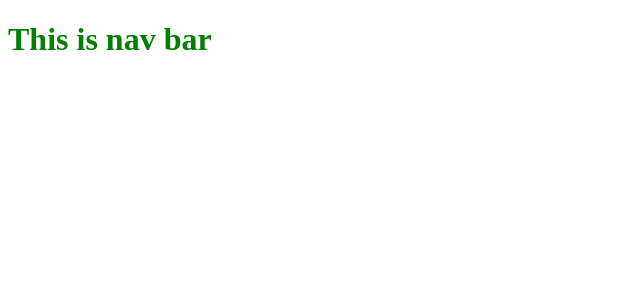
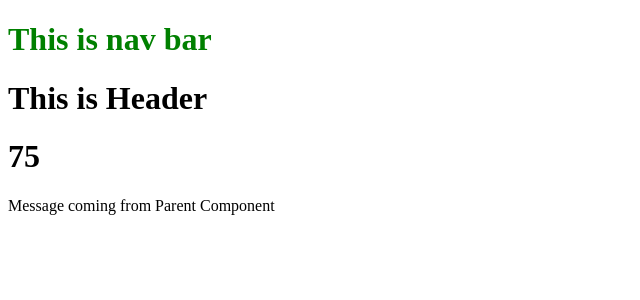
Before and after one commit to Klinton1010/Sample1-OctAcademy, an Angular app: page / in a window 1280 px wide. Shown: the top 300 px of the page, without its empty margins (0-640 px from the left). Built offline with nearby package versions, Linux system fonts and the light colour scheme.

Commit message:
Interpolation and Parent to Child Communication

```diff
--- a/src/app/app.component.html
+++ b/src/app/app.component.html
@@ -1 +1,3 @@
 <app-navbar></app-navbar>
+<app-header></app-header>
+<app-post [fromParent]='ParentMessage'></app-post>
--- a/src/app/app.component.ts
+++ b/src/app/app.component.ts
@@ -7,4 +7,5 @@ import { Component } from '@angular/core';
 })
 export class AppComponent {
   title = 'Angular_Project_1';
+  ParentMessage:String='Message coming from Parent Component'
 }
--- a/src/app/app.module.ts
+++ b/src/app/app.module.ts
@@ -5,13 +5,15 @@ import { AppRoutingModule } from './app-routing.module';
 import { AppComponent } from './app.component';
 import { NavBarComponent } from './navbar/navbar.component';
 import { HeaderComponent } from './header/header.component';
+import { PostComponent } from './post/post.component';
 
 
 @NgModule({
   declarations: [
     AppComponent,
     NavBarComponent,
-    HeaderComponent
+    HeaderComponent,
+    PostComponent
 
   ],
   imports: [
--- a/src/app/header/header.component.html
+++ b/src/app/header/header.component.html
@@ -1 +1,3 @@
-<p>header works!</p>
+<!--String Interpolation-->
+<h1>{{title}}</h1>
+<h1>{{50+25}}</h1>
--- a/src/app/header/header.component.ts
+++ b/src/app/header/header.component.ts
@@ -1,10 +1,17 @@
-import { Component } from '@angular/core';
+import { Component, OnInit } from '@angular/core';
 
 @Component({
   selector: 'app-header',
   templateUrl: './header.component.html',
   styleUrls: ['./header.component.css']
 })
-export class HeaderComponent {
+export class HeaderComponent implements OnInit {
+
+  title:String="This is Header"
+
+  // Initialize fully loaded inside the browser
+  ngOnInit(): void {
+
+  }
 
 }
--- /dev/null
+++ b/src/app/post/post.component.html
@@ -0,0 +1 @@
+<p>{{fromParent}}</p>
--- /dev/null
+++ b/src/app/post/post.component.ts
@@ -0,0 +1,16 @@
+import { Component, Input, OnInit } from '@angular/core';
+
+@Component({
+  selector: 'app-post',
+  templateUrl: './post.component.html',
+  styleUrls: ['./post.component.css']
+})
+export class PostComponent implements OnInit {
+
+  @Input()
+  fromParent!: String;
+  ngOnInit(): void {
+
+  }
+
+}
```
Also changed, not shown: src/app/post/post.component.css (added), 1 other file (tests, documents, lock files or other folders).
